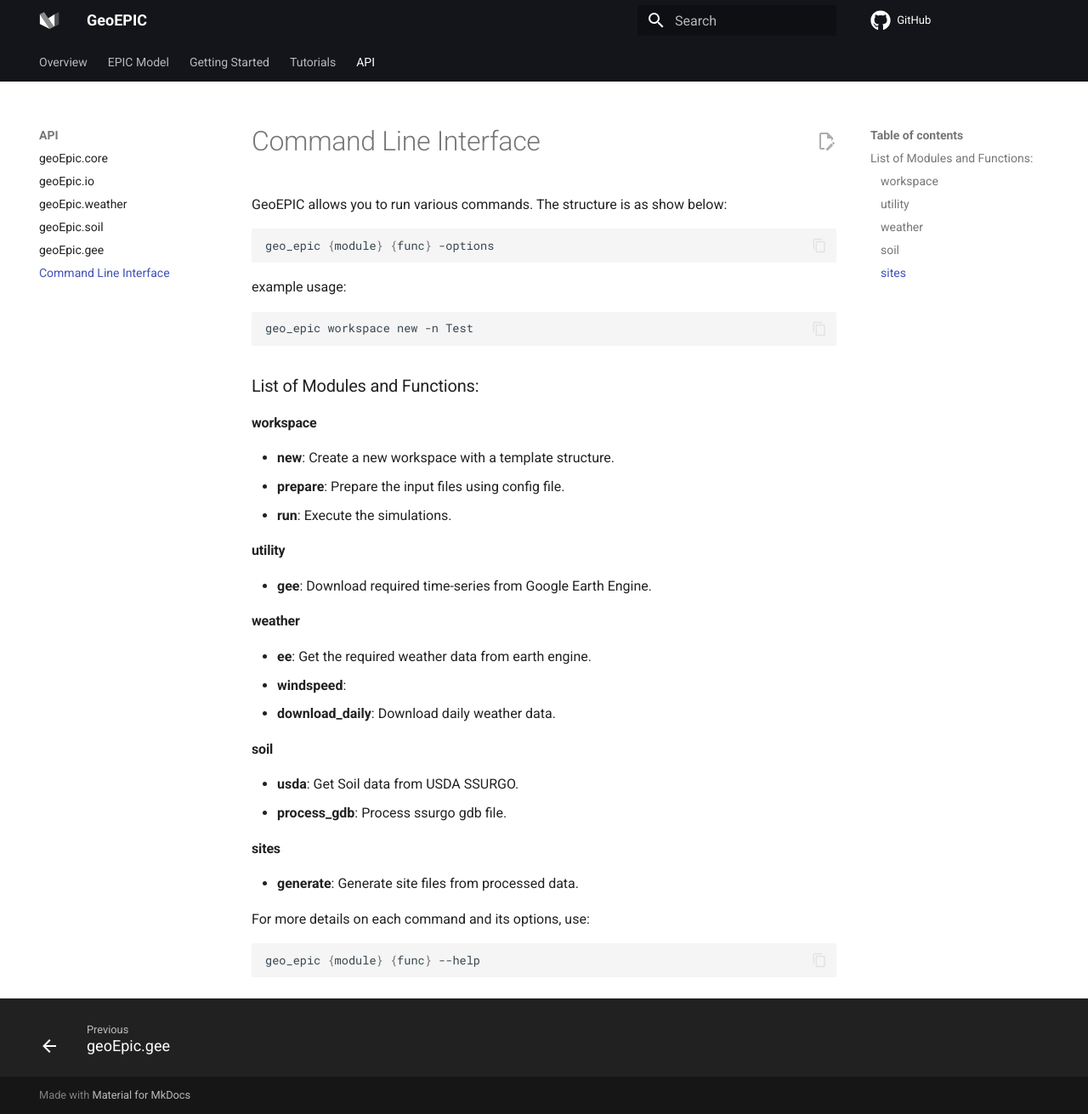
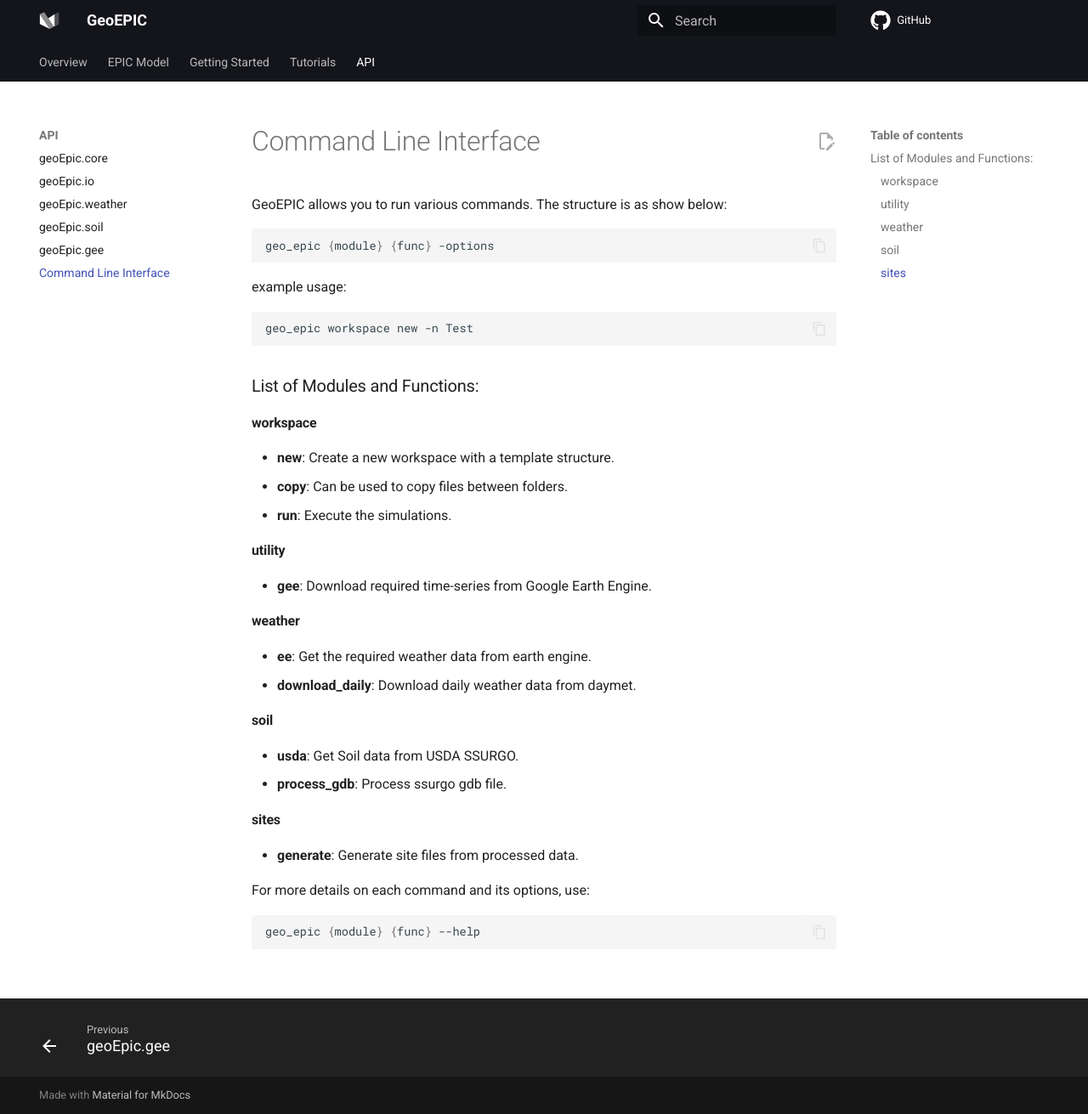
Before and after one commit to smarsGroup/geo_epic_win, an MkDocs documentation site: the page built from docs/pages/api/api.md, in a window 1280 px wide and 1311 px high. Shown: the whole window at 85% size. Built offline with MkDocs 1.6.1 and Material for MkDocs 9.7.7, drawn with Linux system fonts in a browser that asks for light colours; comment, search, counter and statistics services are not loaded.

Commit message:
Update api.md

```diff
--- a/docs/pages/api/api.md
+++ b/docs/pages/api/api.md
@@ -14,14 +14,13 @@
 
 #### **workspace**
   - **new**: Create a new workspace with a template structure.
-  - **prepare**: Prepare the input files using config file.
+  - **copy**: Can be used to copy files between folders.
   - **run**: Execute the simulations.
 #### **utility**
   - **gee**: Download required time-series from Google Earth Engine.
 #### **weather**
   - **ee**: Get the required weather data from earth engine.
-  - **windspeed**:
-  - **download_daily**: Download daily weather data.
+  - **download_daily**: Download daily weather data from daymet.
 #### **soil**
   - **usda**: Get Soil data from USDA SSURGO.
   - **process_gdb**: Process ssurgo gdb file.
```
